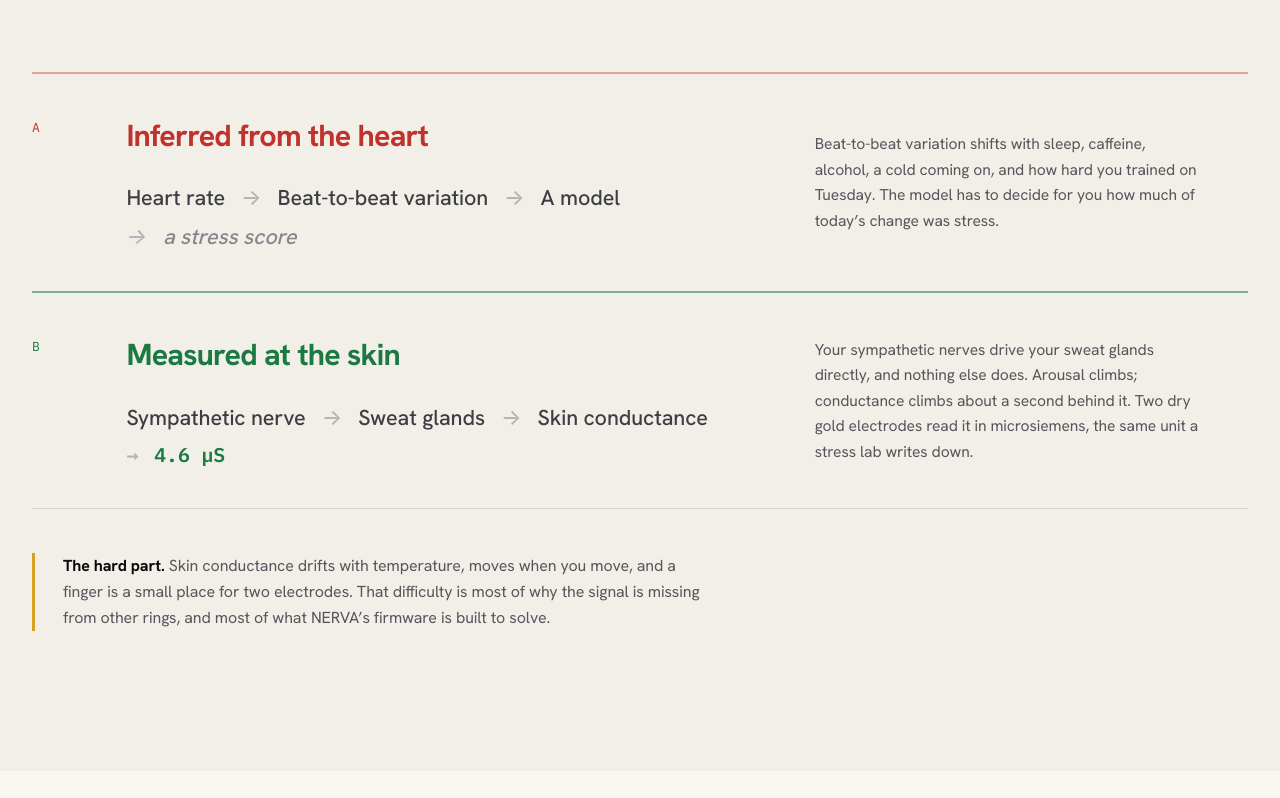
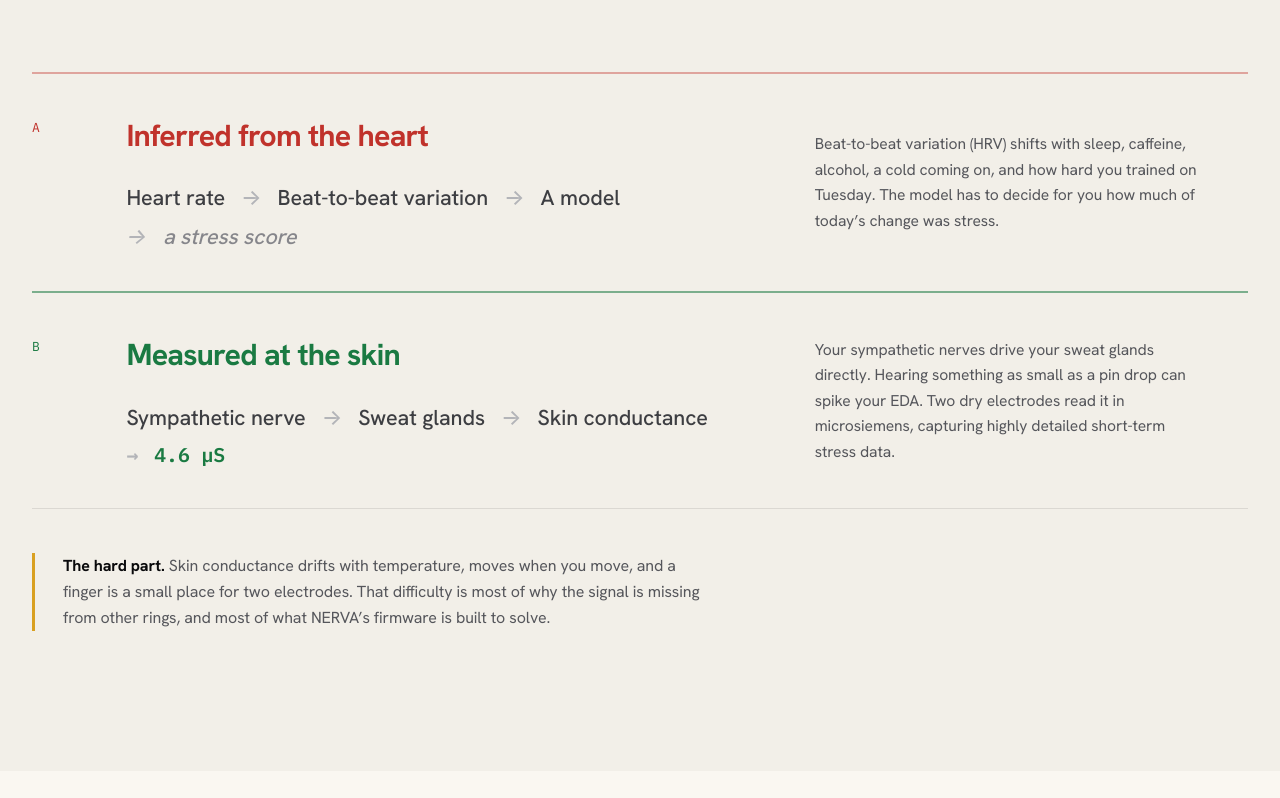
Before and after one commit to NRG24/NERVA-RING_WEBSITE, a React (Vite) app in the folder nerva-site/: page / in a window 1280 px wide. Shown: the part 1162-1960 px from the top of the page. Built offline with nearby package versions, Linux system fonts and the light colour scheme.

Commit message:
Update App.tsx

```diff
--- a/nerva-site/src/App.tsx
+++ b/nerva-site/src/App.tsx
@@ -632,7 +632,7 @@ function App() {
                   </ol>
                 </div>
                 <p className="path__note">
-                  Beat-to-beat variation shifts with sleep, caffeine, alcohol, a cold
+                  Beat-to-beat variation (HRV) shifts with sleep, caffeine, alcohol, a cold
                   coming on, and how hard you trained on Tuesday. The model has to decide
                   for you how much of today’s change was stress.
                 </p>
@@ -650,10 +650,8 @@ function App() {
                   </ol>
                 </div>
                 <p className="path__note">
-                  Your sympathetic nerves drive your sweat glands directly, and nothing
-                  else does. Arousal climbs; conductance climbs about a second behind it.
-                  Two dry gold electrodes read it in microsiemens, the same unit a stress
-                  lab writes down.
+                  Your sympathetic nerves drive your sweat glands directly. Hearing something as small as a pin drop can spike your EDA.
+                  Two dry electrodes read it in microsiemens, capturing highly detailed short-term stress data.
                 </p>
               </Reveal>
             </div>
@@ -807,11 +805,10 @@ function App() {
           <div className="wrap cta__grid">
             <Reveal>
               <h2 className="display display--light">
-                Follow it from schematic to first working prototype.
+                See it go from a schematic to a working prototype.
               </h2>
               <p className="cta__lede">
-                No countdown, no pre-order. A note lands when a milestone does: first
-                firmware, first clean EDA trace, first hand-assembled batch.
+                We'll email you about new prototypes and project updates.
               </p>
               <Signup />
               <p className="cta__fine">Written by the person building it · no spam</p>
```
